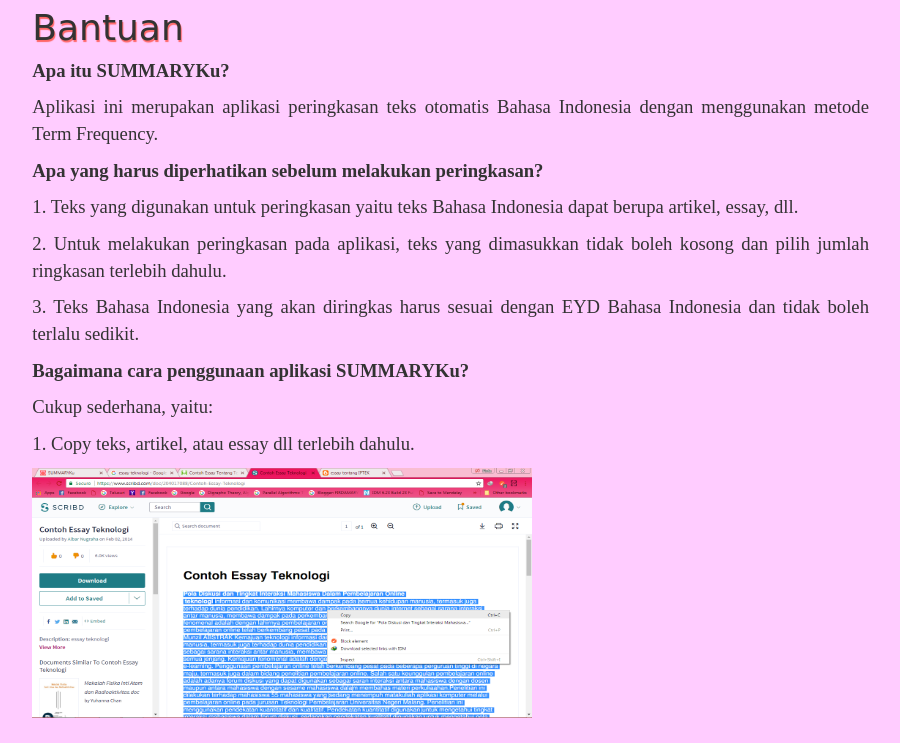
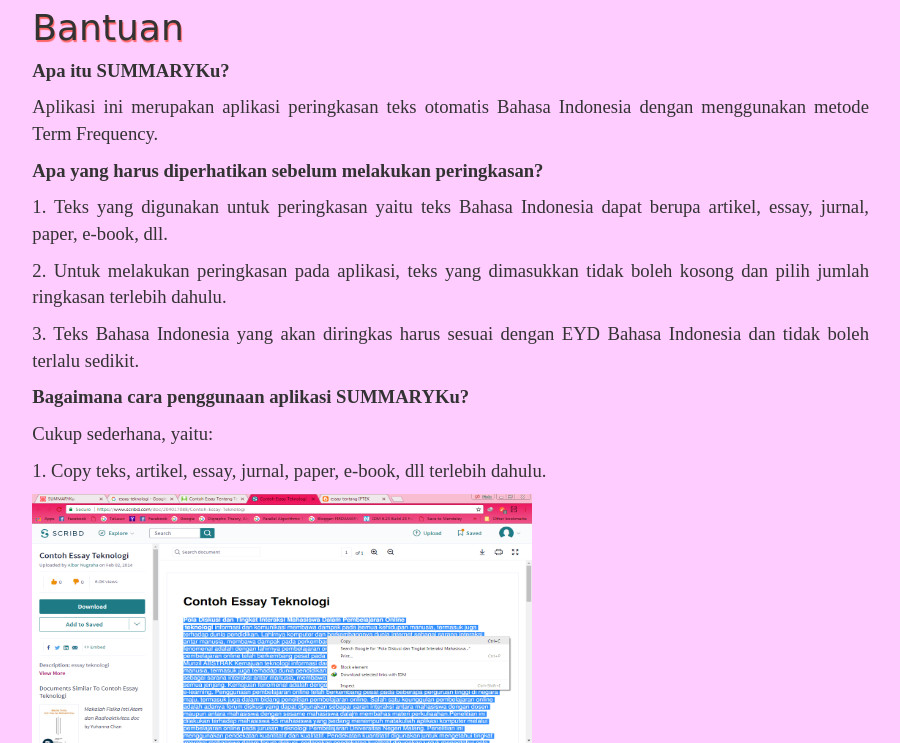
Before and after one commit to firdamaryana/skripsi, a Django app: page /help/ in a window 1280 px wide. Shown: the part 295-1038 px from the top of the page, without its empty margins (196-1096 px from the left). Run offline with Django 3.2, Linux system fonts and the light colour scheme; some libraries are stand-ins or nearby versions; some web fonts are replaced.

Commit message:
sebelumsebarkuesioner

```diff
--- a/blog/static/css/blog.css
+++ b/blog/static/css/blog.css
@@ -329,7 +329,7 @@ h1, h2, h3, h4 {
     display: block;
     margin-bottom: 5px;
     float: inherit;
-    width: 500px;
+    width: 600px;
     padding-top: 5px;
     margin-left:-180px;
     margin-top:-29px;
--- a/blog/templates/blog/help.html
+++ b/blog/templates/blog/help.html
@@ -12,12 +12,12 @@
 		<p class ="p1">Apa itu SUMMARYKu?</p>
 		<p> Aplikasi ini merupakan aplikasi peringkasan teks otomatis Bahasa Indonesia dengan menggunakan metode Term Frequency.</p>
 		<p class="p2">Apa yang harus diperhatikan sebelum melakukan peringkasan?</p>
-		<p> 1. Teks yang digunakan untuk peringkasan yaitu teks Bahasa Indonesia dapat berupa artikel, essay, dll.</p>
+		<p> 1. Teks yang digunakan untuk peringkasan yaitu teks Bahasa Indonesia dapat berupa artikel, essay, jurnal, paper, e-book, dll.</p>
 		<p> 2. Untuk melakukan peringkasan pada aplikasi, teks yang dimasukkan tidak boleh kosong dan pilih jumlah ringkasan terlebih dahulu.</p>
 		<p> 3. Teks Bahasa Indonesia yang akan diringkas harus sesuai dengan EYD Bahasa Indonesia dan tidak boleh terlalu sedikit.</p>
 		<p class="p3">Bagaimana cara penggunaan aplikasi SUMMARYKu?</p>
  		<p>Cukup sederhana, yaitu:</p>
-		<p> 1. Copy teks, artikel, atau essay dll terlebih dahulu.</p>
+		<p> 1. Copy teks, artikel, essay, jurnal, paper, e-book, dll terlebih dahulu.</p>
 		<img  width="500" height="250" src="{% static "images/1.png" %}" alt="Gambar 1"/>
 		<br>
 		<br>
--- a/blog/templates/blog/home.html
+++ b/blog/templates/blog/home.html
@@ -19,7 +19,7 @@
 		<center>
 		<div style="color:red;position:absolute;margin-left:27%;"><br>{{error}}</div><br>
 		<div class="text-here">
-		<label class="text-label">Paste teks, artikel, essay, dll pada kolom dibawah ini !</label><br>
+		<label class="text-label">Paste teks, artikel, essay, jurnal, paper, e-book dll pada kolom dibawah ini !</label><br>
 
 		</center>
 	<div class="saya">
```
Also changed, not shown: 3 other files.
